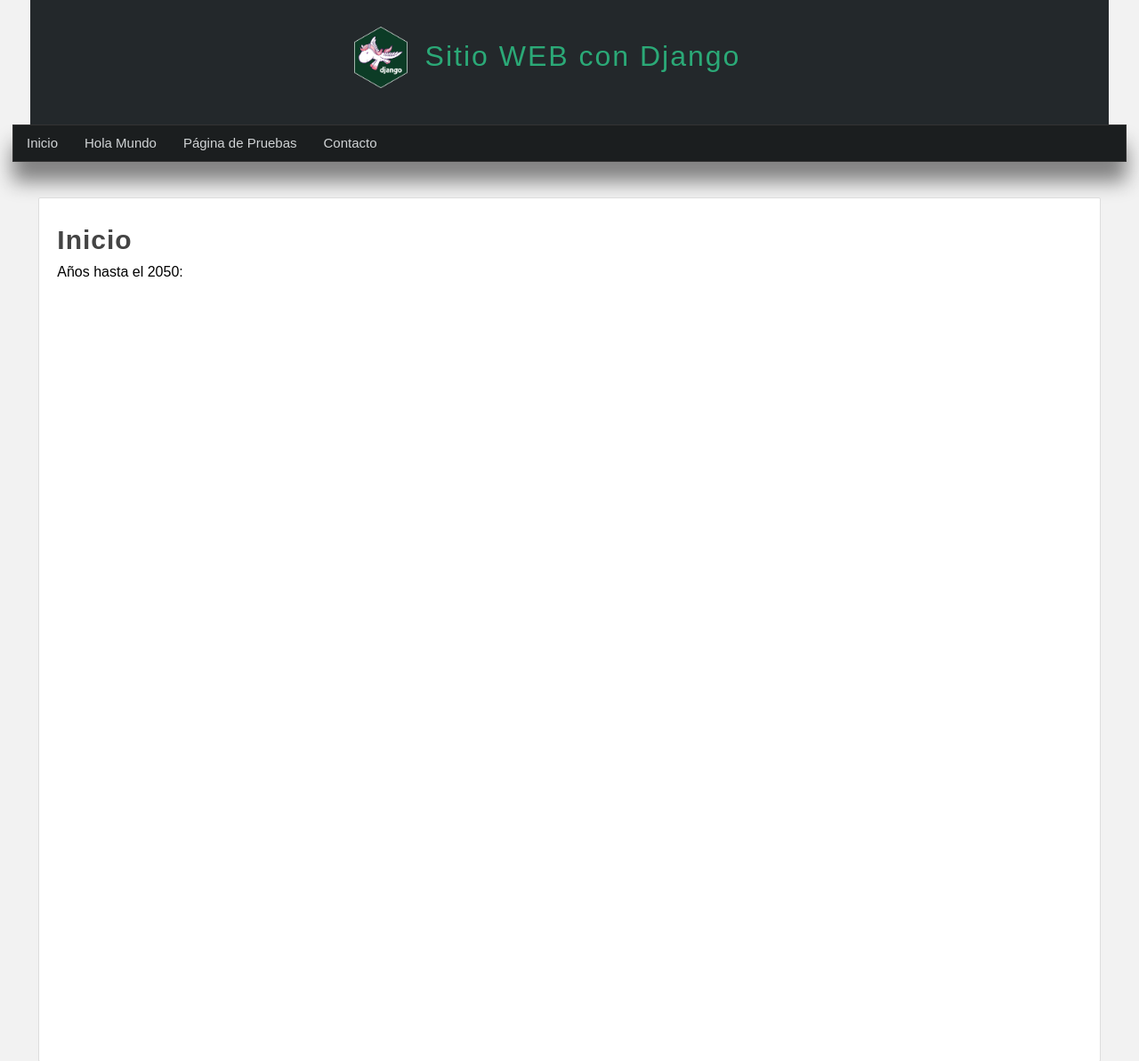
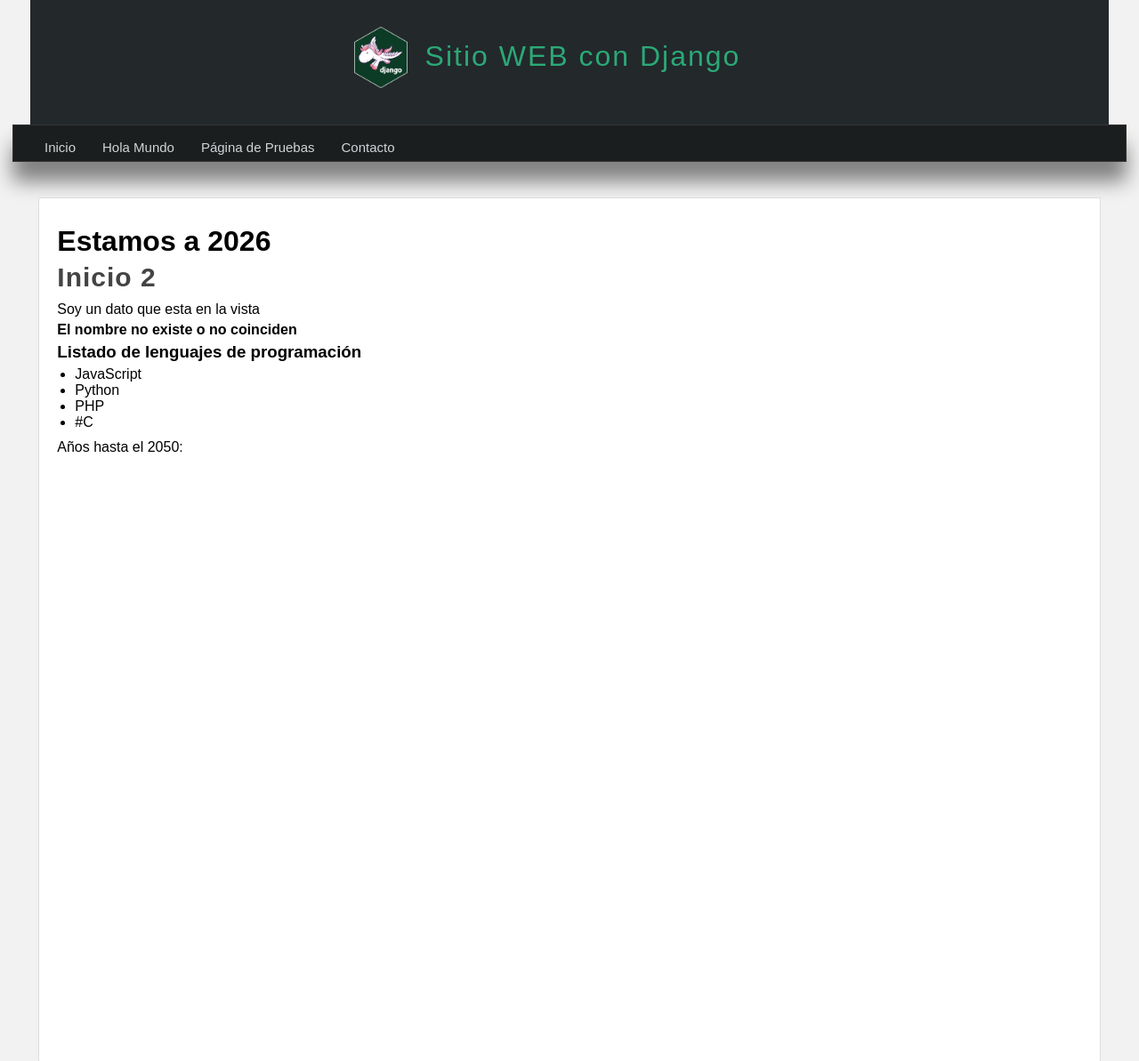
Before and after one commit to russellortiz12-create/Primer-proyecto-Django, a Django app: page / in a window 1280 px wide. Shown: the top 1193 px of the page at 89% size. Run offline with Django 5.2, Linux system fonts and the light colour scheme.

Commit message:
fix: Modificaciones en el layout, css adicionales para practicar en la WEB con Django

```diff
--- a/22-django/AprendiendoDjango/miapp/static/css/styles.css
+++ b/22-django/AprendiendoDjango/miapp/static/css/styles.css
@@ -4,6 +4,14 @@
     padding: 0px;
     font-family: Arial, Helvetica, sans-ser;
     text-decoration: none;
+}
+p, h2, h3, ul{
+    margin-top: 5px;
+    margin-bottom: 5px;
+}
+ul, ol {
+    margin-left: 20px;
+    margin-bottom: 10px;
 }
 body {
     background-color: #f2f2f2;
--- /dev/null
+++ b/22-django/AprendiendoDjango/miapp/templates/fecha-actual.html
@@ -0,0 +1 @@
+<h1>Estamos a 2026</h1>
--- a/22-django/AprendiendoDjango/miapp/templates/index.html
+++ b/22-django/AprendiendoDjango/miapp/templates/index.html
@@ -2,7 +2,30 @@
 
 {% block title %} Inicio {% endblock %}
 {% block content %}
-<h1 class="title">Inicio</h1>
- <p> Años hasta el 2050: </p>
+{% include 'fecha-actual.html' %}
 
- {% endblock %}
+<!--Esto es un comentario en HTML-->
+{% comment "Esto es un comentario django" %}
+    <h1>Prueba cometario</h1>
+{% endcomment %}
+
+<h1 class="title">{{title}}</h1>
+
+<p>{{mi_variable}}</p>
+
+{% if nombre and nombre == 'Carlos Gomez' %}
+    <p>{{nombre}}</p>
+{% else %}
+    <strong>El nombre no existe o no coinciden</strong>
+{% endif %}
+
+<h3>Listado de lenguajes de programación</h3>
+<ul>
+    {% for lenguaje in lenguajes %}
+        <li>{{lenguaje}}</li>
+    {% endfor %}
+</ul>
+
+<p>Años hasta el 2050:</p>
+
+{% endblock %}
--- a/22-django/AprendiendoDjango/miapp/views.py
+++ b/22-django/AprendiendoDjango/miapp/views.py
@@ -35,11 +35,20 @@ def index(request):
     year = 2024
     while year <= 2050:
         if year % 2 == 0:
-          html += f"<li>{str(year)}</li>"
+            html += f"<li>{str(year)}</li>"
         year += 1
 
     html += "</ul>"
-    return render(request, 'index.html')
+
+    nombre = 'Carlos Gomez 2'
+    lenguajes = ['JavaScript', 'Python', 'PHP', '#C']
+
+    return render(request, 'index.html', {
+    'title': 'Inicio 2',
+    'mi_variable': 'Soy un dato que esta en la vista',
+    'nombre': nombre,
+    'lenguajes': lenguajes,
+})
 
 def hola_mundo(request):
     return render(request, 'hola_mundo.html')
```
